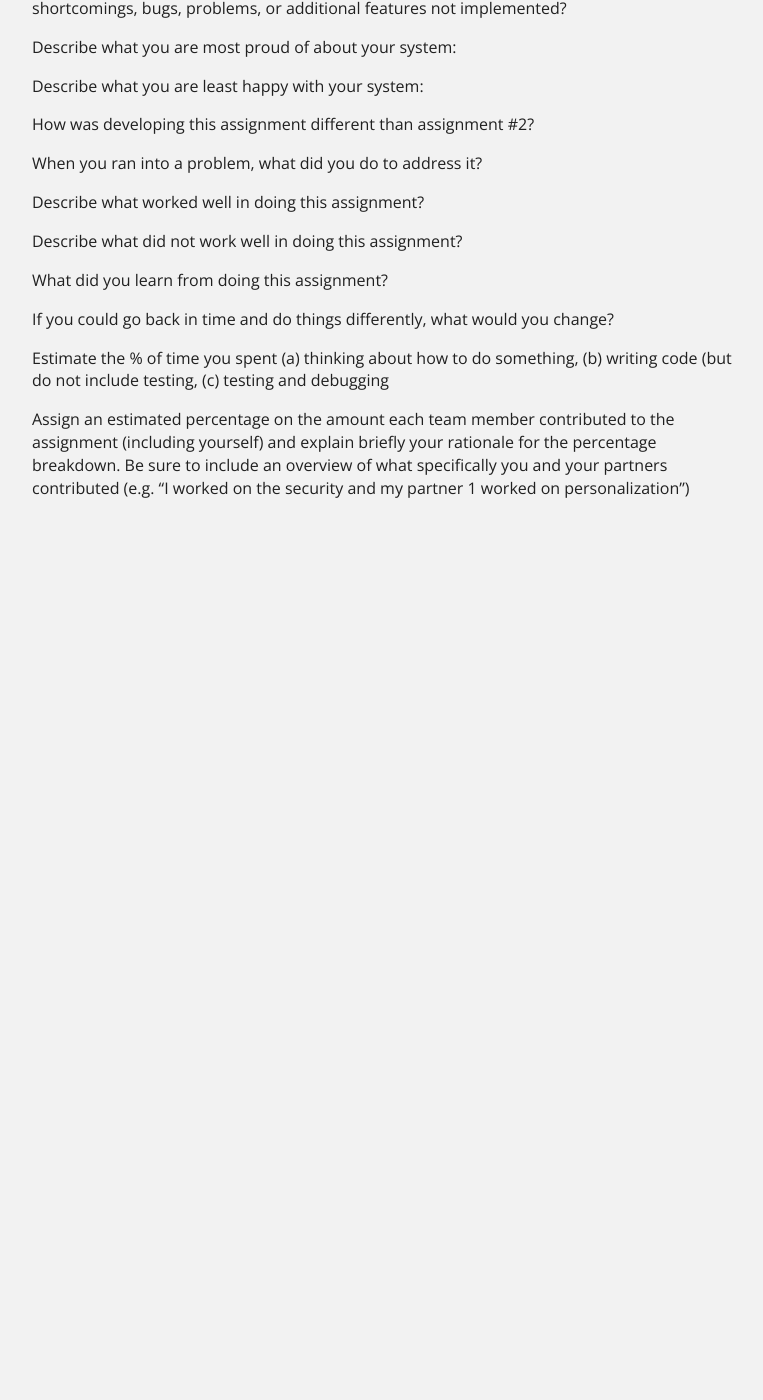
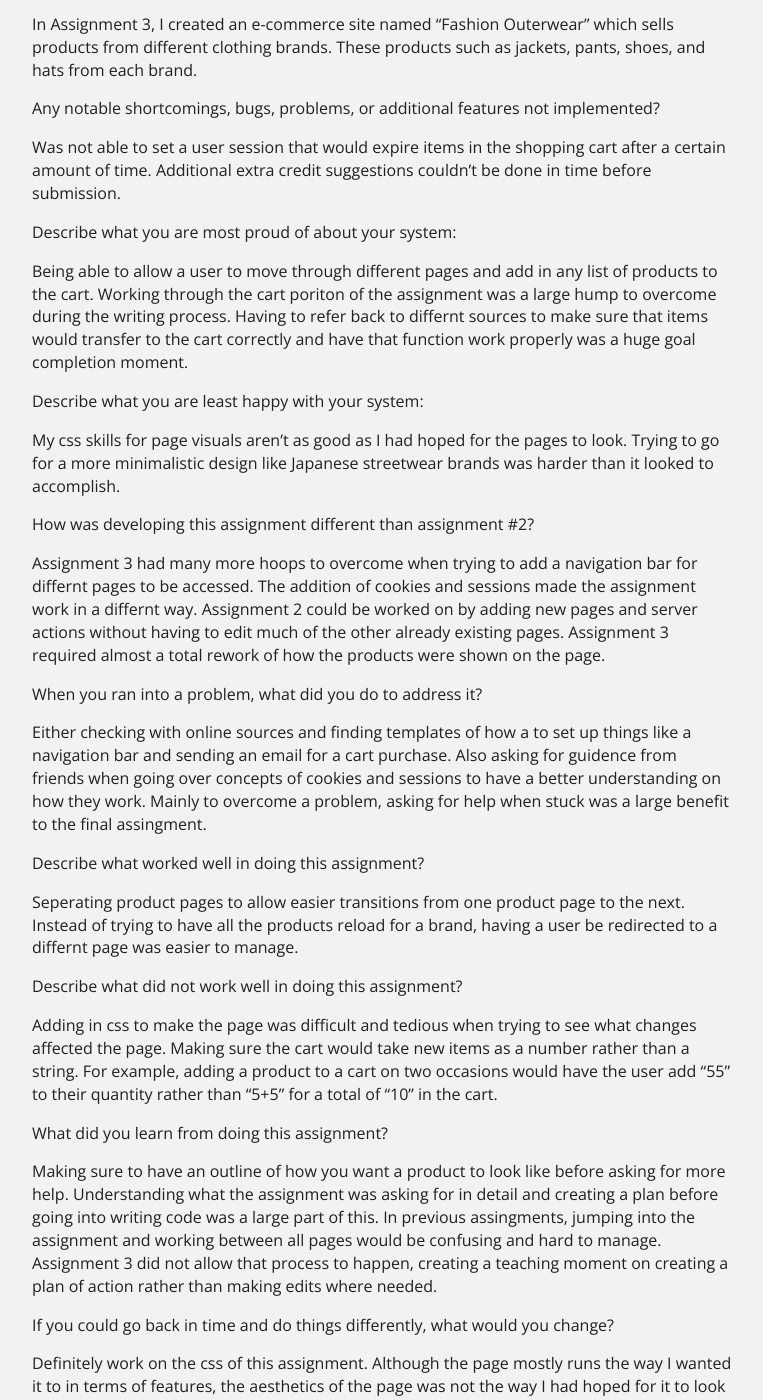
Before and after one commit to rdlee097/rdlee097.github.io, a Jekyll site: the page built from essays/E6.md, in a window 1280 px wide and 1400 px high, scrolled down 230 px. Shown: the whole window, without its empty margins (258-1021 px from the left). Built offline with Jekyll 4.4.1, drawn with Linux system fonts in a browser that asks for light colours; before the commit the page ends 900 px from its top, so only the background shows below that; some of the changed text lies outside the part shown.

Commit message:
Update E6.md
Finished the assessment.

```diff
--- a/essays/E6.md
+++ b/essays/E6.md
@@ -10,25 +10,52 @@ labels:
 ---
 
 Briefly describe your system (e.g. A store selling Pokemon game cards)
-a
+
+In Assignment 3, I created an e-commerce site named "Fashion Outerwear" which sells products from different clothing brands. These products such as jackets, pants, shoes, and hats from each brand.
+
 Any notable shortcomings, bugs, problems, or additional features not implemented?
+
+Was not able to set a user session that would expire items in the shopping cart after a certain amount of time. Additional extra credit suggestions couldn't be done in time before submission.
 
 Describe what you are most proud of about your system:
 
+Being able to allow a user to move through different pages and add in any list of products to the cart. Working through the cart poriton of the assignment was a large hump to overcome during the writing process. Having to refer back to differnt sources to make sure that items would transfer to the cart correctly and have that function work properly was a huge goal completion moment.
+
 Describe what you are least happy with your system:
+
+My css skills for page visuals aren't as good as I had hoped for the pages to look. Trying to go for a more minimalistic design like Japanese streetwear brands was harder than it looked to accomplish.
 
 How was developing this assignment different than assignment #2?
 
+Assignment 3 had many more hoops to overcome when trying to add a navigation bar for differnt pages to be accessed. The addition of cookies and sessions made the assignment work in a differnt way. Assignment 2 could be worked on by adding new pages and server actions without having to edit much of the other already existing pages. Assignment 3 required almost a total rework of how the products were shown on the page.
+
 When you ran into a problem, what did you do to address it?
+
+Either checking with online sources and finding templates of how a to set up things like a navigation bar and sending an email for a cart purchase. Also asking for guidence from friends when going over concepts of cookies and sessions to have a better understanding on how they work. Mainly to overcome a problem, asking for help when stuck was a large benefit to the final assingment.
 
 Describe what worked well in doing this assignment?
 
+Seperating product pages to allow easier transitions from one product page to the next. Instead of trying to have all the products reload for a brand, having a user be redirected to a differnt page was easier to manage.
+
 Describe what did not work well in doing this assignment?
+
+Adding in css to make the page was difficult and tedious when trying to see what changes affected the page. Making sure the cart would take new items as a number rather than a string. For example, adding a product to a cart on two occasions would have the user add "55" to their quantity rather than "5+5" for a total of "10" in the cart.
 
 What did you learn from doing this assignment?
 
+Making sure to have an outline of how you want a product to look like before asking for more help. Understanding what the assignment was asking for in detail and creating a plan before going into writing code was a large part of this. In previous assingments, jumping into the assignment and working between all pages would be confusing and hard to manage. Assignment 3 did not allow that process to happen, creating a teaching moment on creating a plan of action rather than making edits where needed.
+
 If you could go back in time and do things differently, what would you change?
+
+Definitely work on the css of this assignment. Although the page mostly runs the way I wanted it to in terms of features, the aesthetics of the page was not the way I had hoped for it to look like.
 
 Estimate the % of time you spent (a) thinking about how to do something, (b) writing code (but do not include testing, (c) testing and debugging
 
+Thinking about how to do something: 25%
+Writing code: 35%
+Testing and debugging: 40%
+
 Assign an estimated percentage on the amount each team member contributed to the assignment (including yourself) and explain briefly your rationale for the percentage breakdown. Be sure to include an overview of what specifically you and your partners contributed (e.g. “I worked on the security and my partner 1 worked on personalization”)
+
+Myself: 100%
+I worked without a team member for this assignment.
```
